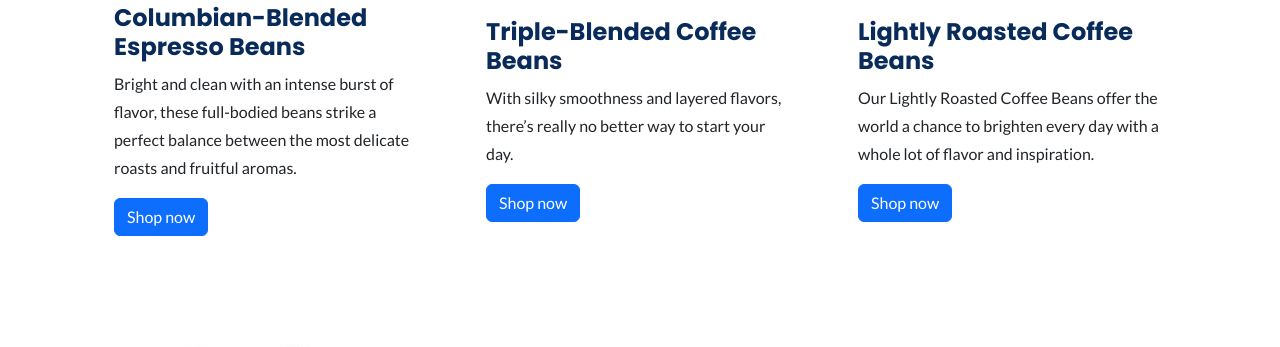
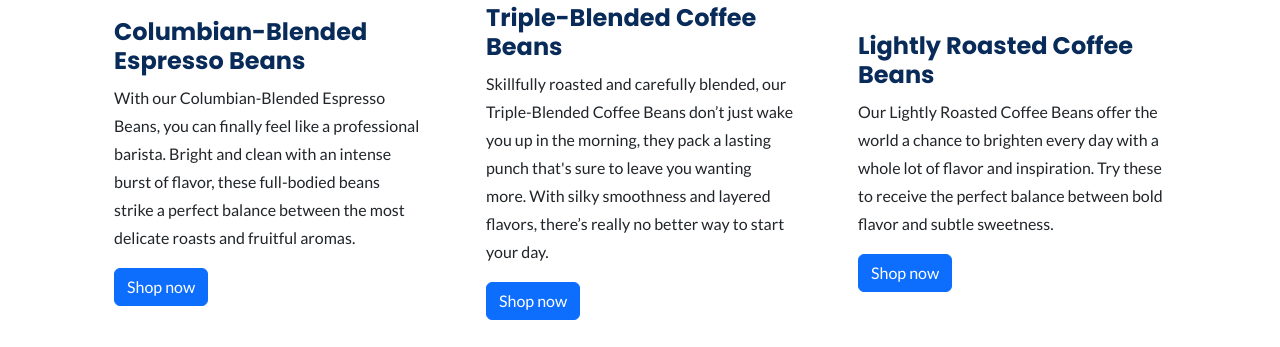
Before and after one commit to j45lives/Gulp-Roast_Bootstrap, a plain HTML site: page coffee.html in a window 1280 px wide. Shown: the part 442-789 px from the top of the page. Drawn offline with nearby package versions, Linux system fonts and the light colour scheme.

Commit message:
Update coffee.html

```diff
--- a/coffee.html
+++ b/coffee.html
@@ -85,8 +85,10 @@
                         </figure>
                         <div>
                             <h2>Columbian-Blended Espresso Beans</h2>
-                            <p>Bright and clean with an intense burst of flavor, these full-bodied
-                                beans strike a perfect balance between the most delicate roasts and fruitful aromas.</p>
+                            <p>With our Columbian-Blended Espresso Beans, you can finally feel like a professional
+                                barista. Bright and clean with an intense burst of flavor, these full-bodied beans
+                                strike a perfect balance between the most delicate roasts and fruitful aromas.
+                            </p>
                             <a href="#" class="btn btn-primary background-color">Shop now</a>
 
                         </div>
@@ -98,9 +100,10 @@
                         </figure>
                         <div class="swap">
                             <h2>Triple-Blended Coffee Beans</h2>
-                            <p>With silky smoothness and layered flavors, there’s really no better way to start your
+                            <p>Skillfully roasted and carefully blended, our Triple-Blended Coffee Beans don’t just wake
+                                you up in the morning, they pack a lasting punch that's sure to leave you wanting more.
+                                With silky smoothness and layered flavors, there’s really no better way to start your
                                 day.
-
                             </p>
                             <a href="#" class="btn btn-primary background-color">Shop now</a>
                         </div>
@@ -112,8 +115,9 @@
                         </figure>
                         <div>
                             <h2>Lightly Roasted Coffee Beans</h2>
-                            <p>Our Lightly Roasted Coffee Beans offer the world a chance to brighten
-                                every day with a whole lot of flavor and inspiration.</p>
+                            <p>Our Lightly Roasted Coffee Beans offer the world a chance to brighten every day with a
+                                whole lot of flavor and inspiration. Try these to receive the perfect balance between
+                                bold flavor and subtle sweetness.</p>
                             <a href="#" class="btn btn-primary background-color">Shop now</a>
                         </div>
                     </article>
```
